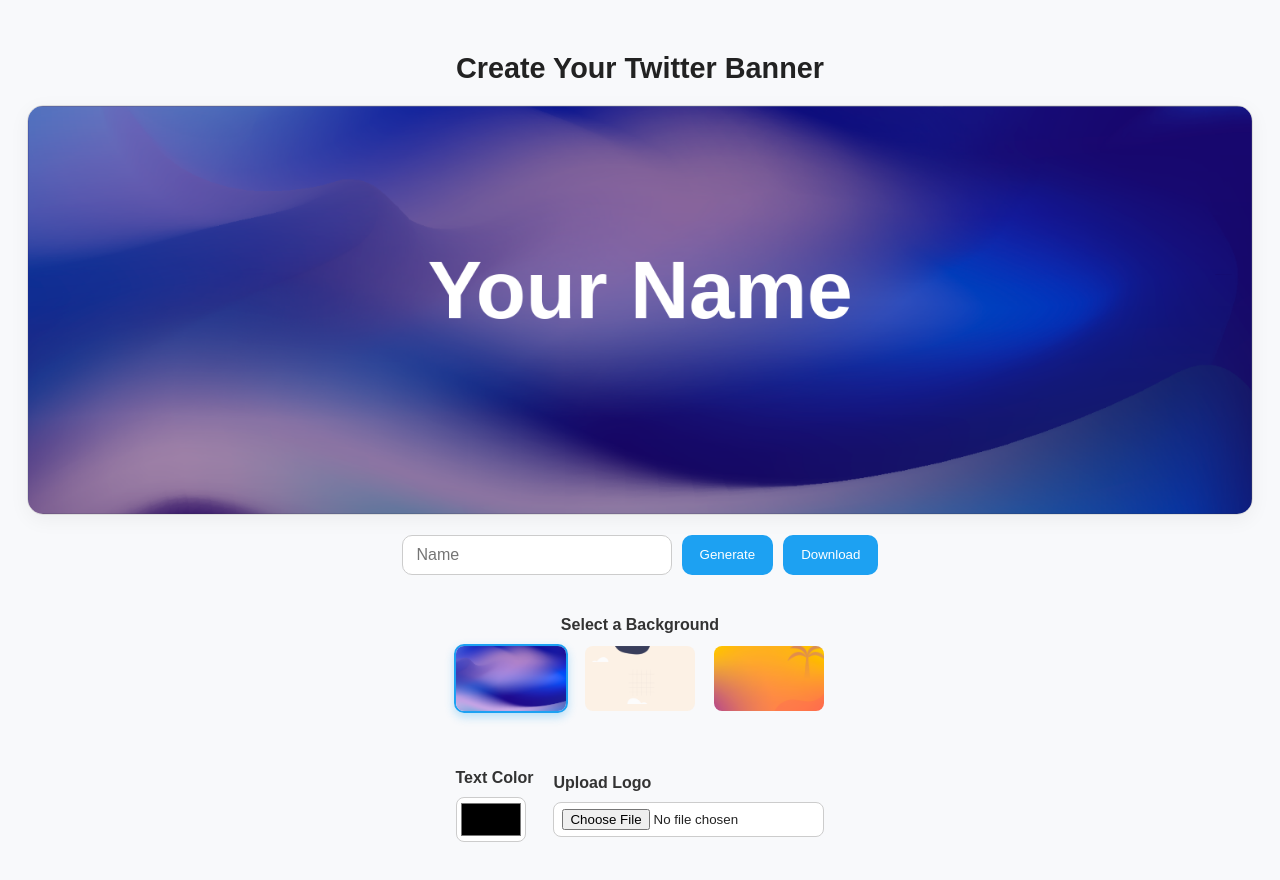
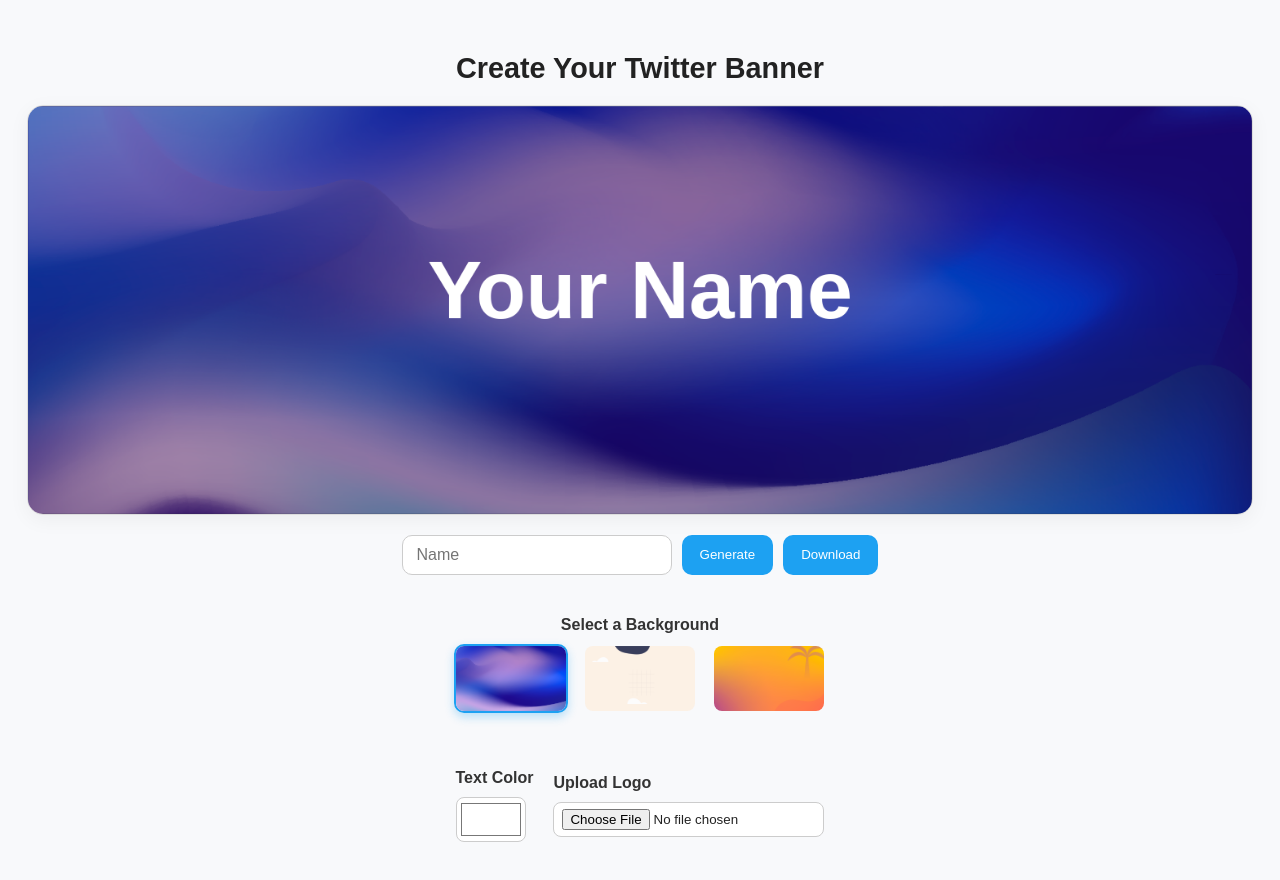
Before and after one commit to alonekaium/twitter-banner, a plain HTML site: page index.html in a window 1280 px wide. Drawn offline with Linux system fonts and the light colour scheme.

Commit message:
Update index.html

```diff
--- a/index.html
+++ b/index.html
@@ -189,7 +189,8 @@
   <div class="color-logo">
     <div>
       <h3>Text Color</h3>
-      <input type="color" id="colorPicker" value="#000000">
+      <!-- ✅ Default white color set -->
+      <input type="color" id="colorPicker" value="#ffffff">
     </div>
     <div>
       <h3>Upload Logo</h3>
@@ -206,6 +207,7 @@
     const logoInput = document.getElementById("logoUpload");
     const bgSelector = document.getElementById("bgSelector");
 
+    // ✅ Default white text
     let textColor = "#ffffff";
     let bg = new Image();
     let logo = null;
```
